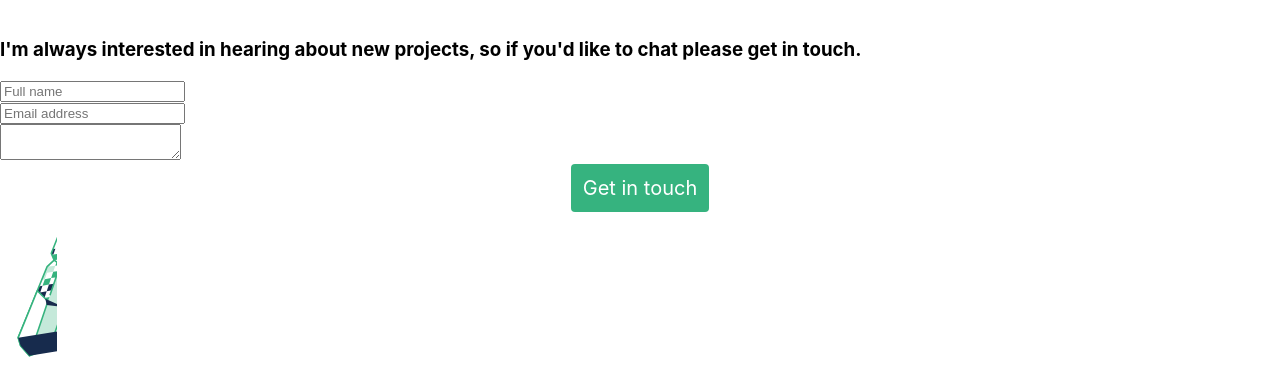
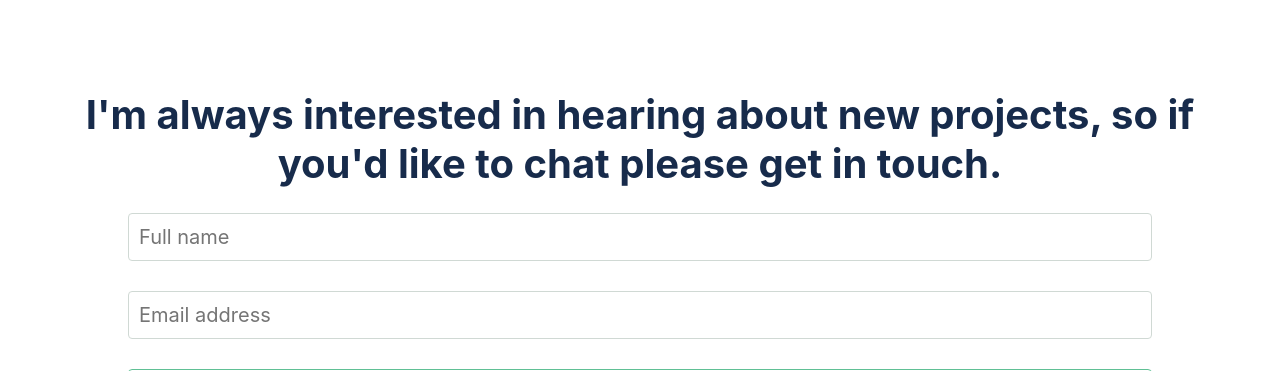
Before and after one commit to SamuelTTW/Portfolio-Samuel-Parra, a plain HTML site: page index.html in a window 1280 px wide. Shown: the part 2488-2859 px from the top of the page. Drawn offline with nearby package versions, Linux system fonts and the light colour scheme.

Commit message:
add form style

```diff
--- a/css/style.css
+++ b/css/style.css
@@ -434,3 +434,50 @@ footer .formulary form .goproject:active {
   margin: 0;
   list-style: none;
 }
+
+footer .formulary h3 {
+  font-size: 40px;
+  font-family: 'Inter' Arial, Helvetica, sans-serif;
+  text-align: center;
+  color: #172b4b;
+  margin: 70px 45px 10px 45px;
+}
+
+footer .formulary form .field {
+  font-size: 20px;
+  font-family: 'Inter', Arial, Helvetica, sans-serif;
+  border: #d0d9d4 solid 1px;
+  margin: 15px;
+  padding: 10px;
+  width: 80%;
+  height: 48px;
+  border-radius: 4px;
+}
+
+footer .formulary form .field-t {
+  font-size: 20px;
+  font-family: 'Inter', Arial, Helvetica, sans-serif;
+  border: #60c095 solid 1px;
+  margin: 15px 0 40px 0;
+  padding: 10px;
+  width: 80%;
+  height: 114px;
+  border-radius: 4px;
+}
+
+footer .formulary .last-icon {
+  font-family: 'Inter', Arial, Helvetica, sans-serif;
+  display: flex;
+  justify-content: right;
+  font-size: 20px;
+}
+
+footer .formulary .last-icon img {
+  margin-top: -10px;
+  margin-bottom: -300px;
+}
+
+footer .formulary form {
+  text-align: center;
+  justify-content: center;
+}
```
